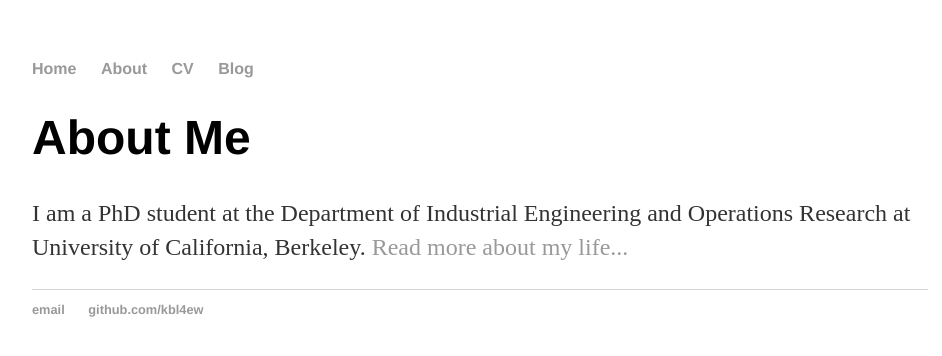
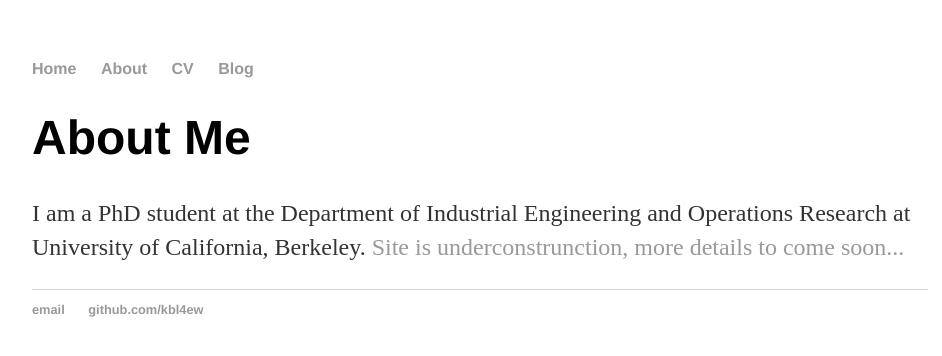
Before and after one commit to kbl4ew/kbl4ew.github.io, a Jekyll site: the page built from index.html, in a window 1280 px wide. Shown: the top 356 px of the page, without its empty margins (160-1102 px from the left). Built offline with Jekyll 4.4.1, drawn with Linux system fonts in a browser that asks for light colours.

Commit message:
Update index.html

```diff
--- a/index.html
+++ b/index.html
@@ -4,5 +4,5 @@ title: Kevin Li, Homepage
 ---
 <div class="blurb">
         <h1>About Me</h1>
-	<p>I am a PhD student at the Department of Industrial Engineering and Operations Research at University of California, Berkeley. <a href="/about">Read more about my life...</a></p>
+	<p>I am a PhD student at the Department of Industrial Engineering and Operations Research at University of California, Berkeley. <a href="/about">Site is underconstrunction, more details to come soon...</a></p>
 </div><!-- /.blurb -->
```
